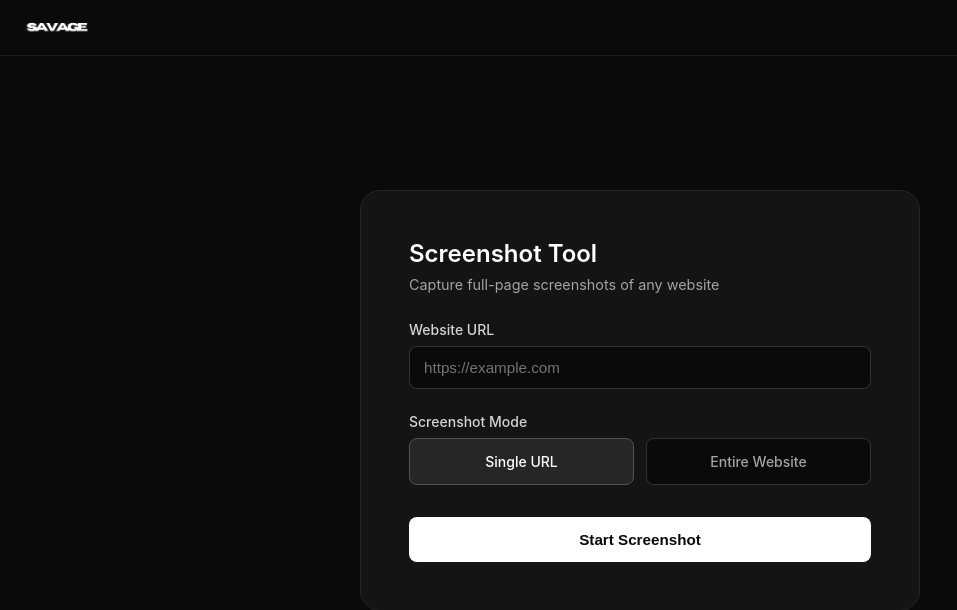
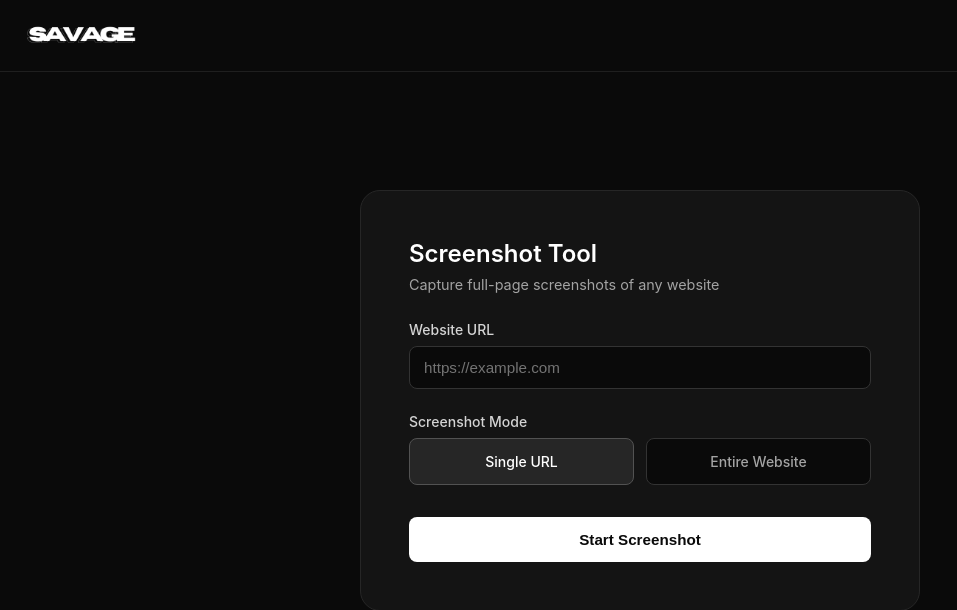
Before and after one commit to hr95savage/screenshotter, a Flask app: page / in a window 1280 px wide. Shown: the top 610 px of the page, without its empty margins (0-957 px from the left). Run offline with Flask 3, Linux system fonts and the light colour scheme.

Commit message:
Larger logo (112px), favicon from logo

```diff
--- a/templates/index.html
+++ b/templates/index.html
@@ -3,6 +3,7 @@
 <head>
     <meta charset="UTF-8">
     <meta name="viewport" content="width=device-width, initial-scale=1.0">
+    <link rel="icon" href="{{ url_for('static', filename='logo.png') }}" type="image/png">
     <title>Screenshot Tool | Savage</title>
     <style>
         * {
@@ -23,7 +24,7 @@
             top: 0;
             left: 0;
             right: 0;
-            height: 56px;
+            height: 72px;
             background: #0a0a0a;
             border-bottom: 1px solid #1f1f1f;
             display: flex;
@@ -33,13 +34,13 @@
         }
 
         .header-logo {
-            height: 64px;
+            height: 112px;
             width: auto;
             display: block;
         }
 
         .main {
-            padding-top: 56px;
+            padding-top: 72px;
             min-height: 100vh;
             display: flex;
             align-items: center;
```
